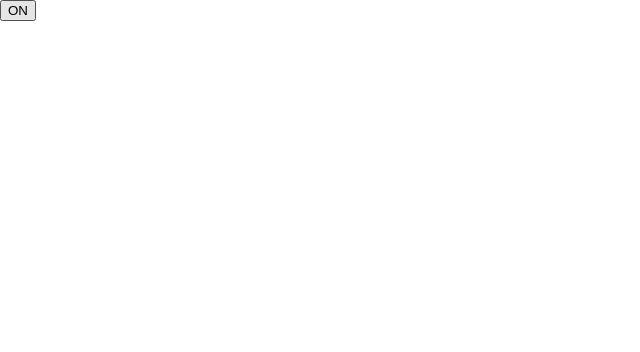
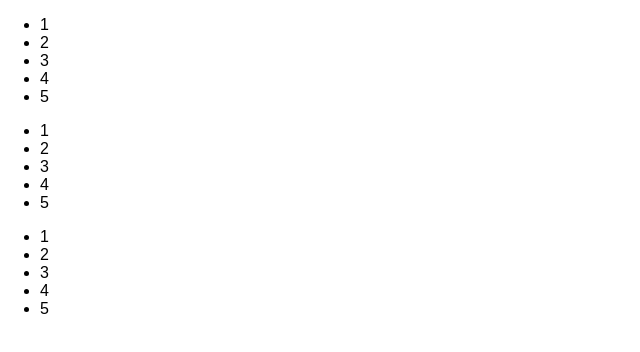
Before and after one commit to YanPanMichael/my-react-learning-demo, a React (Create React App) app: page / in a window 1280 px wide. Shown: the top 352 px of the page, without its empty margins (0-640 px from the left). Built offline with nearby package versions, Linux system fonts and the light colour scheme.

Commit message:
define key value in loop

```diff
--- a/src/index.js
+++ b/src/index.js
@@ -43,7 +43,74 @@ class Toggle extends React.Component {
     }
 }
 
+class Page extends React.Component {
+  constructor(props) {
+    super(props);
+    this.state = {showWarning: true}
+    this.handleToggleClick = this.handleToggleClick.bind(this);
+  }
+
+  handleToggleClick() {
+    this.setState(prevState => ({
+      showWarning: !prevState.showWarning
+    }));
+  }
+
+  render() {
+    return (
+      <div>
+        <WarningBanner warn={this.state.showWarning} />
+        <button onClick={this.handleToggleClick}>
+          {this.state.showWarning ? 'Hide' : 'Show'}
+        </button>
+      </div>
+    )
+  }
+}
+
+function WarningBanner(props) {
+  if (!props.warn) {
+    return null;
+  }
+
+  return (
+    <div className="warning">
+      Warning!
+    </div>
+  );
+}
+
+function ListItem(props) {
+  // Correct! There is no need to specify the key here:
+  return <li>{props.value}</li>;
+}
+
+function NumberList(props) {
+  const numbers = props.numbers;
+  const listItems1 = numbers.map((number) =>
+    <li key={number.toString()}>
+      {number}
+    </li>
+  );
+  const listItems2 = numbers.map((number, index) =>
+    <li key={index}>
+      {number}
+    </li>
+  );
+  const listItems3 = numbers.map((number, index) =>
+    <ListItem key={number.toString()} value={number} />
+  );
+  return (
+    <div>
+      <ul>{listItems1}</ul>
+      <ul>{listItems2}</ul>
+      <ul>{listItems3}</ul>
+    </div>
+  );
+}
+
+const numbers = [1, 2, 3, 4, 5];
 ReactDOM.render(
-    <Toggle />,
-    document.getElementById('root')
+  <NumberList numbers={numbers} />,
+  document.getElementById('root')
 );
```
